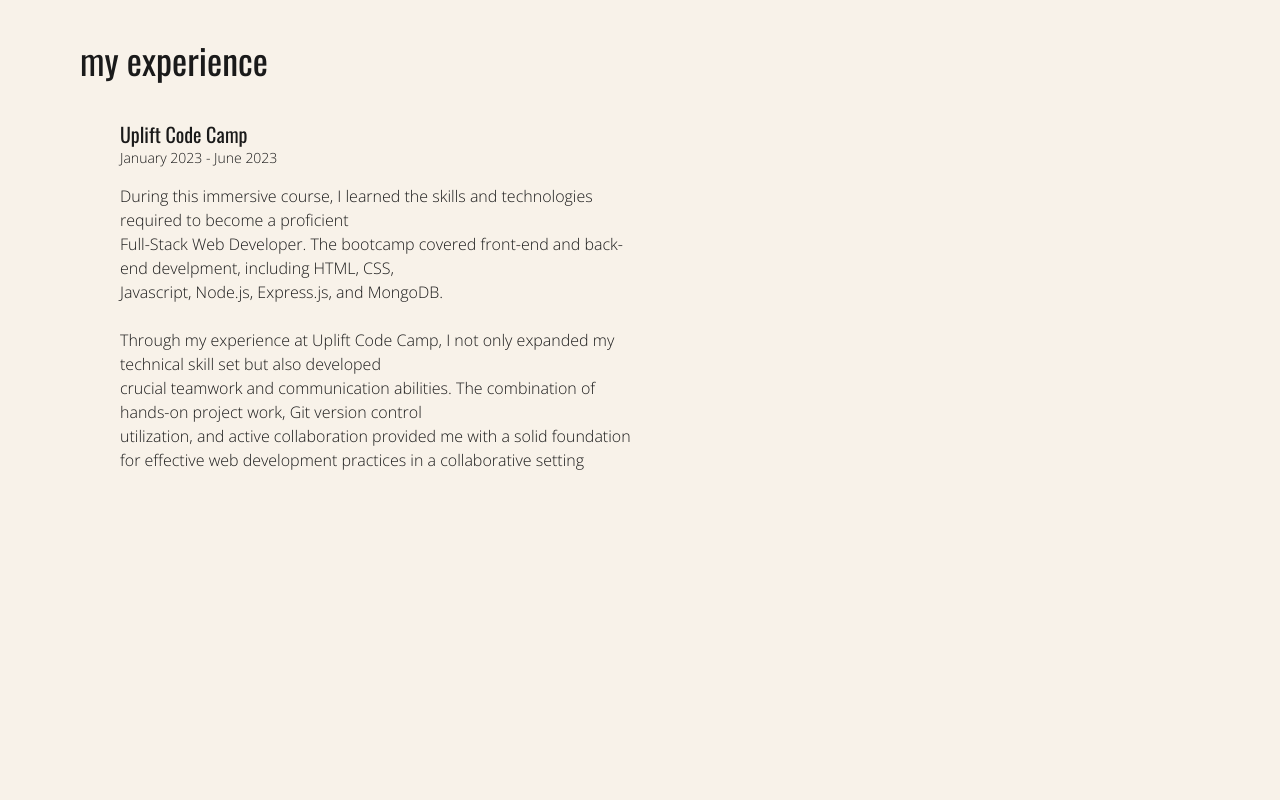
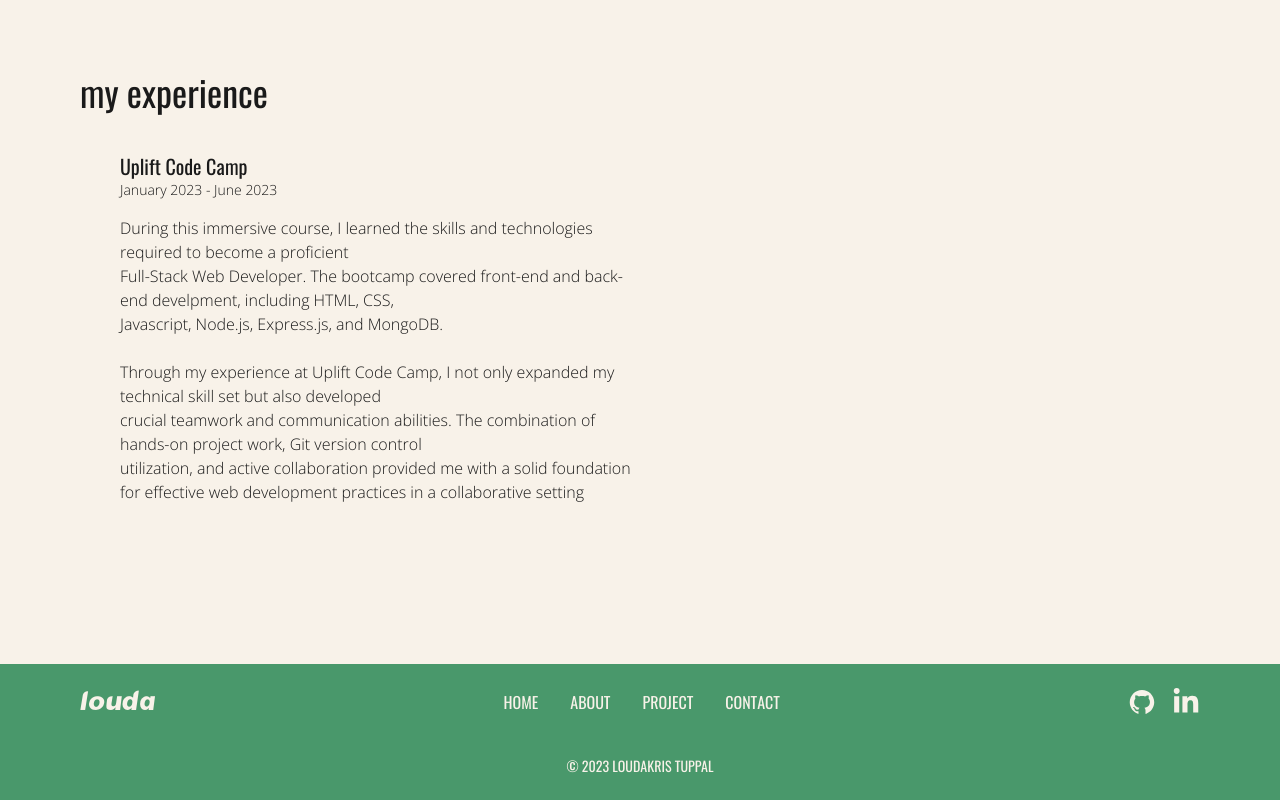
Before and after one commit to loudatppl/louda-portfolio, a React (Vite) app: page / in a window 1280 px wide. Shown: the part 1713-2513 px from the top of the page. Before the commit the page ends 2345 px from the top, so only its background shows below. Built offline with nearby package versions, Linux system fonts and the light colour scheme.

Commit message:
feat: add footer section

```diff
--- a/package.json
+++ b/package.json
@@ -13,6 +13,7 @@
     "framer-motion": "^10.12.16",
     "react": "^18.2.0",
     "react-dom": "^18.2.0",
+    "react-icons": "^4.9.0",
     "react-router": "^6.13.0",
     "react-router-dom": "^6.13.0"
   },
--- a/src/App.jsx
+++ b/src/App.jsx
@@ -3,6 +3,7 @@
 import Nav from './components/Nav'
 import Hero from './components/Hero'
 import About from './components/About'
+import Footer from './components/Footer'
 
 
 const App = () => {
@@ -11,6 +12,7 @@
       <Nav />
       <Hero />
       <About />
+      <Footer />
     </>
   )
 }
--- a/src/components/About.jsx
+++ b/src/components/About.jsx
@@ -76,6 +76,7 @@
                     <div>
                         <h3 className='text-xl mb-6 font-oswald'>FRONT-END</h3>
                         <ul className=' space-y-2 text-base'>
+                            <li>GIT</li>
                             <li>HTML</li>
                             <li>CSS</li>
                             <li>JAVASCRIPT</li>
--- /dev/null
+++ b/src/components/Footer.jsx
@@ -0,0 +1,84 @@
+import React from 'react'
+
+import { AiOutlineGithub } from 'react-icons/ai'
+
+import { FaLinkedinIn } from 'react-icons/fa'
+
+const Footer = () => {
+  return (
+    <footer
+        className='flex flex-col bg-dgreen
+        md:px-20 px-10 py-6 text-beige space-y-10
+        md:space-y-0    '
+    >
+        <div>
+            <a
+                href="/"
+                className='font-blond text-xl md:hidden'
+            >
+                louda
+            </a>
+        </div>
+        <div
+            className='flex justify-between
+            items-center mt-0 md:space-y-0'
+        >
+            <a
+                href="/"
+                className='font-blond hidden md:block'
+            >
+                louda
+            </a>
+            <ul
+                className='space-y-4 font-oswald
+                text-base md:flex md:space-y-0
+                md:space-x-8 items-center'
+            >
+                <li>
+                    <a href="/">HOME</a>
+                </li>
+                <li>
+                    <a href="#about">ABOUT</a>
+                </li>
+                <li>
+                    <a href="#project">PROJECT</a>
+                </li>
+                <li>
+                    <a href="#contact">CONTACT</a>
+                </li>
+            </ul>
+            <div
+                className='md:flex space-x-4
+                justify-center hidden'
+            >
+                <a href="">
+                    <AiOutlineGithub size={28} />
+                </a>
+                <a href="">
+                    <FaLinkedinIn size={28} />
+                </a>
+            </div>
+        </div>
+        <div
+            className='flex space-x-4
+            justify-center  md:hidden'
+        >
+            <a href="">
+                <AiOutlineGithub size={20} />
+            </a>
+            <a href="">
+                <FaLinkedinIn size={20} />
+            </a>
+        </div>
+        <div
+            className='flex justify-center'
+        >
+            <p
+                className='text-sm font-oswald md:mt-10'
+            >&copy; 2023 LOUDAKRIS TUPPAL</p>
+        </div>
+    </footer>
+  )
+}
+
+export default Footer
--- a/src/components/Hero.jsx
+++ b/src/components/Hero.jsx
@@ -20,8 +20,8 @@
 
         </div>
         <div
-            className='md:absolute md:top-[30%]
-            md:left-[43.8%] mt-20'
+            className='absolute md:top-[30%]
+            md:left-[43.8%] mt-20 top-[50%]'
         >
             <div
                 className='flex flex-col items-start
--- a/tailwind.config.js
+++ b/tailwind.config.js
@@ -13,7 +13,8 @@
         'taupe' : '#A89985',
         'mocha' : '#7E685C',
         'dbrown' : '#4F3B31',
-        'dblack' : '#1a1a1a'
+        'dblack' : '#1a1a1a',
+        'dgreen' : '#49986b'
       },
 
       fontFamily: {
```
Also changed, not shown: 1 other file (tests, documents, lock files or other folders).
